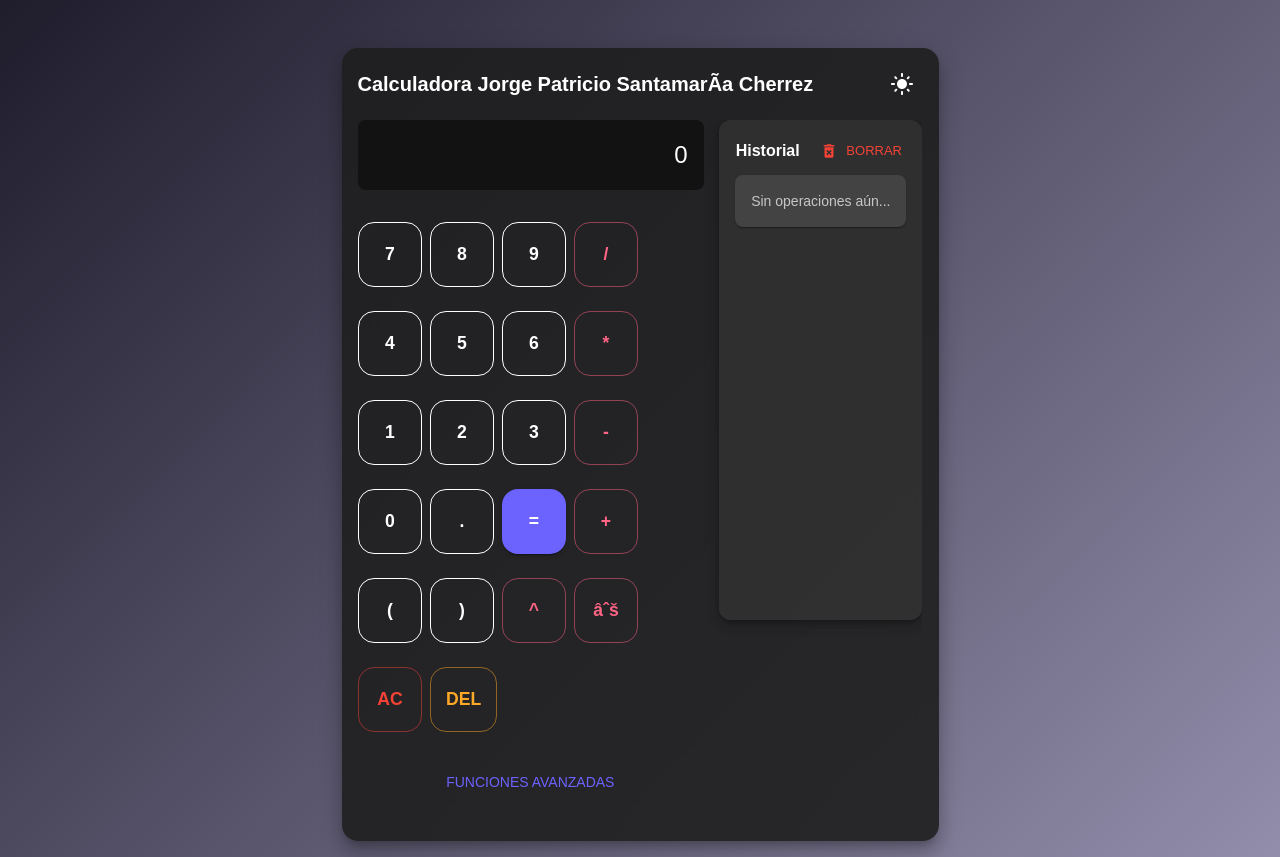
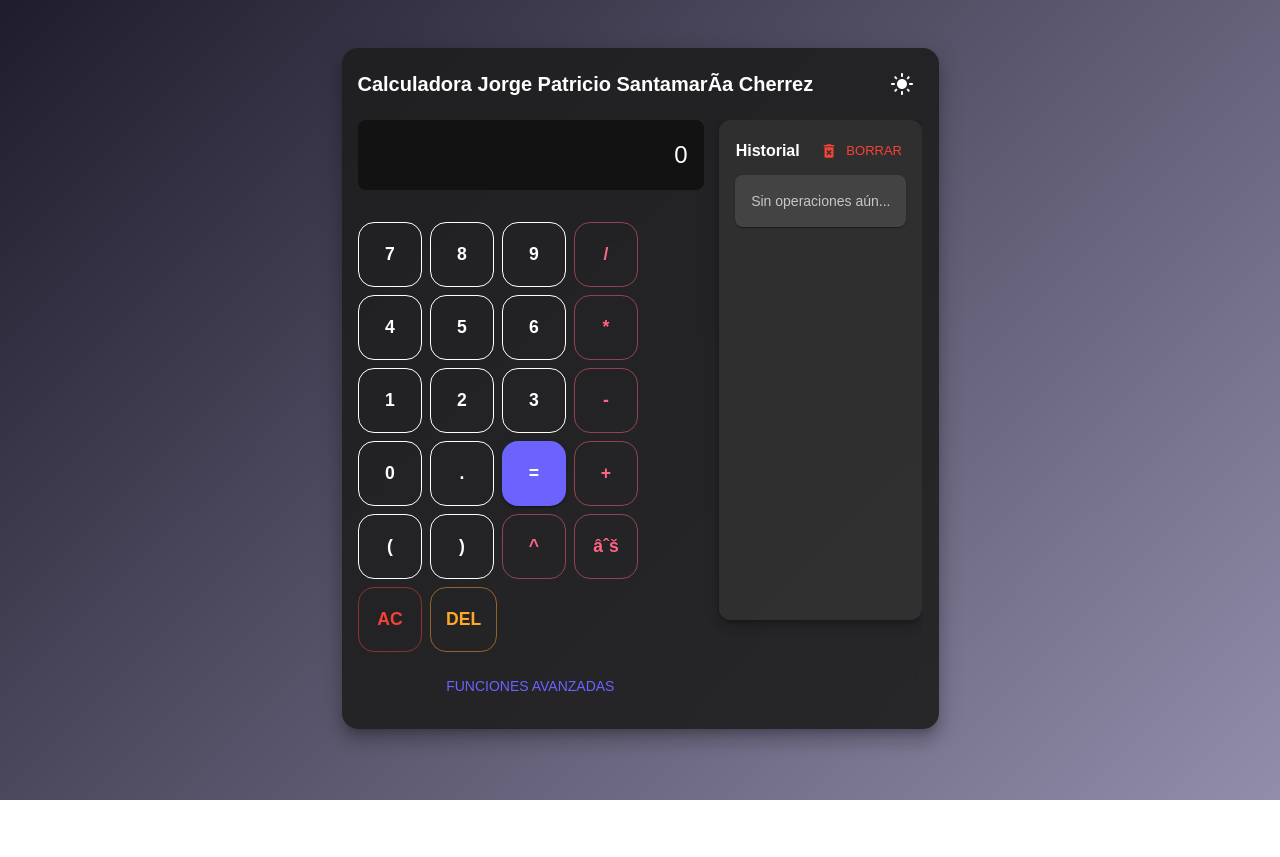
Before and after one commit to Patogol35/Calculadora, a React (Vite) app: page / in a window 1280 px wide. After the commit the page ends 800 px from the top, so only its background shows below. Built offline with nearby package versions, Linux system fonts and the light colour scheme.

Commit message:
Update Calculator.jsx

```diff
--- a/src/components/Calculator.jsx
+++ b/src/components/Calculator.jsx
@@ -84,7 +84,16 @@ Calculadora Jorge Patricio SantamarÃ­a Cherrez
         }}
       >
         <Display value={input} darkMode={darkMode} />
-        <Keypad handleClick={handleClick} darkMode={darkMode} theme={theme} />
+
+<Box
+  sx={{
+    width: "100%",
+    maxWidth: 350,
+    mx: "auto",
+  }}
+>
+  <Keypad handleClick={handleClick} darkMode={darkMode} theme={theme} />
+</Box>
       </Box>
 
       {/* Historial en desktop */}
```
